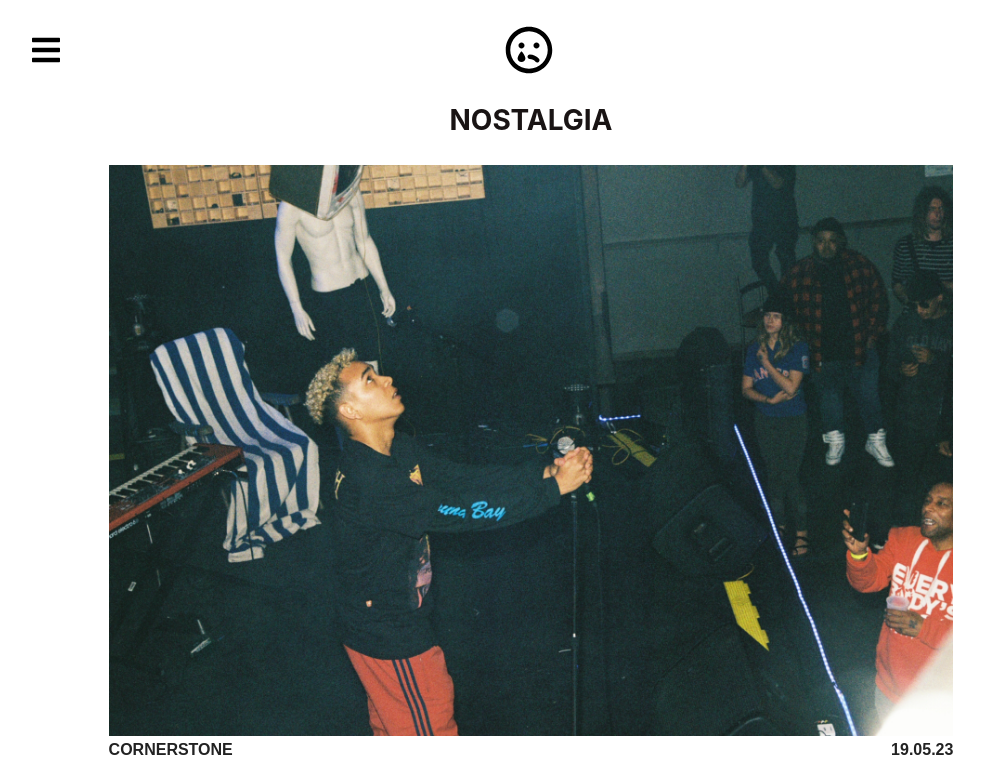
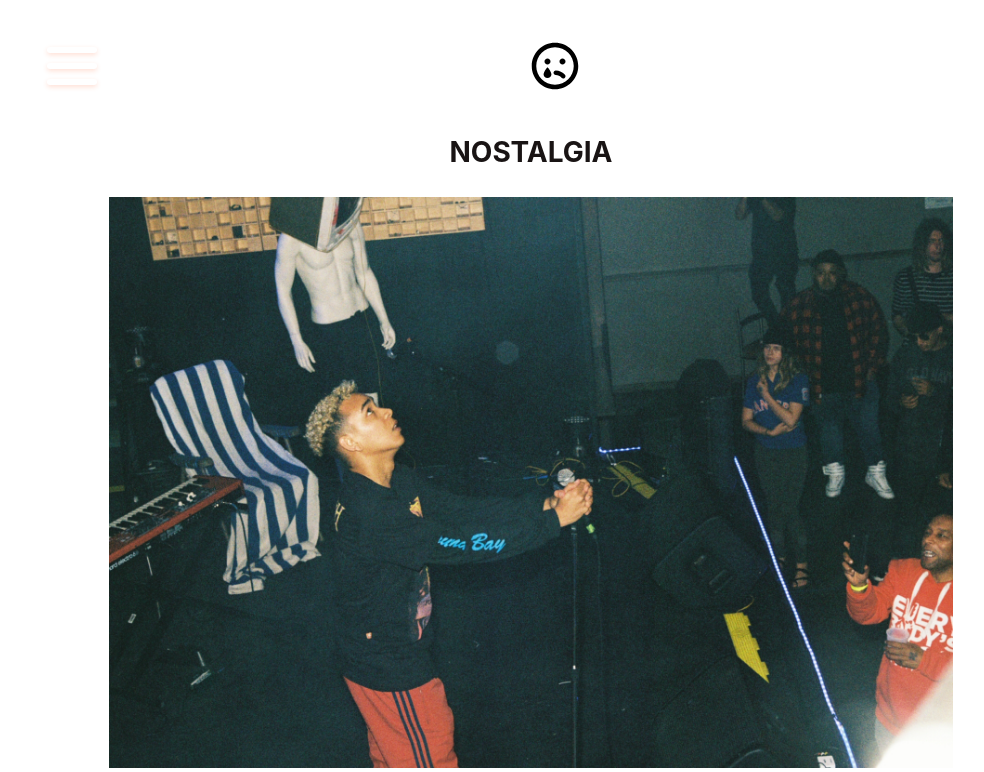
Before and after one commit to kjwilsondev/sadboyportfolio, a React (Create React App) app: page / in a window 1280 px wide. Shown: the top 772 px of the page, without its empty margins (109-1093 px from the left). Built offline with nearby package versions, Linux system fonts and the light colour scheme.

Commit message:
added navbar animation

```diff
--- a/src/components/experienceButton/styles.css
+++ b/src/components/experienceButton/styles.css
@@ -17,6 +17,7 @@
   /* color: white; */
   /* background-color: var(--color-black); */
   /* font-weight: bold; */
+  /* #D2D0B5 */
 }
 
 .icons {
--- a/src/components/home/index.js
+++ b/src/components/home/index.js
@@ -20,7 +20,7 @@ class Home extends Component {
           instagram="https://www.instagram.com/stories/highlights/17862945349403289/"
         />
         <PicPost
-          title="WHEN THE STARS DONT ALIGN"
+          title="THE STARS DONT ALIGN"
           date="18.08.16"
           picture={stars}
           // excerpt="SO HOPE FOR THE BEST"
--- a/src/components/navbar/index.js
+++ b/src/components/navbar/index.js
@@ -5,15 +5,29 @@ import { faSadTear } from "@fortawesome/free-regular-svg-icons";
 import { faBars } from "@fortawesome/free-solid-svg-icons";
 
 class Navbar extends Component {
+  constructor(props) {
+    super(props);
+    this.state = {
+      open: "",
+    };
+  }
+
   render() {
     return (
       <ul className="navbar">
         <li>
-          <FontAwesomeIcon
-            icon={faBars}
-            size="2x"
-            // onClick={() => history.push("/")}
-          />
+          <div
+            className={`menu-btn ${this.state.open}`}
+            onClick={() => {
+              if (this.state.open === "") {
+                this.setState({ open: "open" });
+              } else {
+                this.setState({ open: "" });
+              }
+            }}
+          >
+            <div class="menu-btn__burger"></div>
+          </div>
         </li>
         <li>
           <FontAwesomeIcon
--- a/src/components/navbar/styles.css
+++ b/src/components/navbar/styles.css
@@ -8,3 +8,55 @@
 .navbar li:nth-of-type(2) {
   margin-left: -32px;
 }
+
+/* HAMBURGER CSS ANIMATION */
+/* https://www.youtube.com/watch?v=dIyVTjJAkLw */
+
+.menu-btn {
+  position: relative;
+  display: flex;
+  justify-content: center;
+  align-items: center;
+  width: 80px;
+  height: 80px;
+  cursor: pointer;
+  transition: all 0.5s ease-in-out;
+  /* border: 3px solid #fff; */
+}
+.menu-btn__burger {
+  width: 50px;
+  height: 6px;
+  background: #fff;
+  border-radius: 5px;
+  box-shadow: 0 2px 5px rgba(255, 101, 47, 0.2);
+  transition: all 0.5s ease-in-out;
+}
+.menu-btn__burger::before,
+.menu-btn__burger::after {
+  content: "";
+  position: absolute;
+  width: 50px;
+  height: 6px;
+  background: #fff;
+  border-radius: 5px;
+  box-shadow: 0 2px 5px rgba(255, 101, 47, 0.2);
+  transition: all 0.5s ease-in-out;
+}
+.menu-btn__burger::before {
+  transform: translateY(-16px);
+}
+.menu-btn__burger::after {
+  transform: translateY(16px);
+}
+/* ANIMATION */
+.menu-btn.open .menu-btn__burger {
+  transform: translateX(-50px);
+  background: transparent;
+  box-shadow: none;
+}
+.menu-btn.open .menu-btn__burger::before {
+  transform: rotate(45deg) translate(35px, -35px);
+}
+.menu-btn.open .menu-btn__burger::after {
+  transform: rotate(-45deg) translate(35px, 35px);
+}
```
